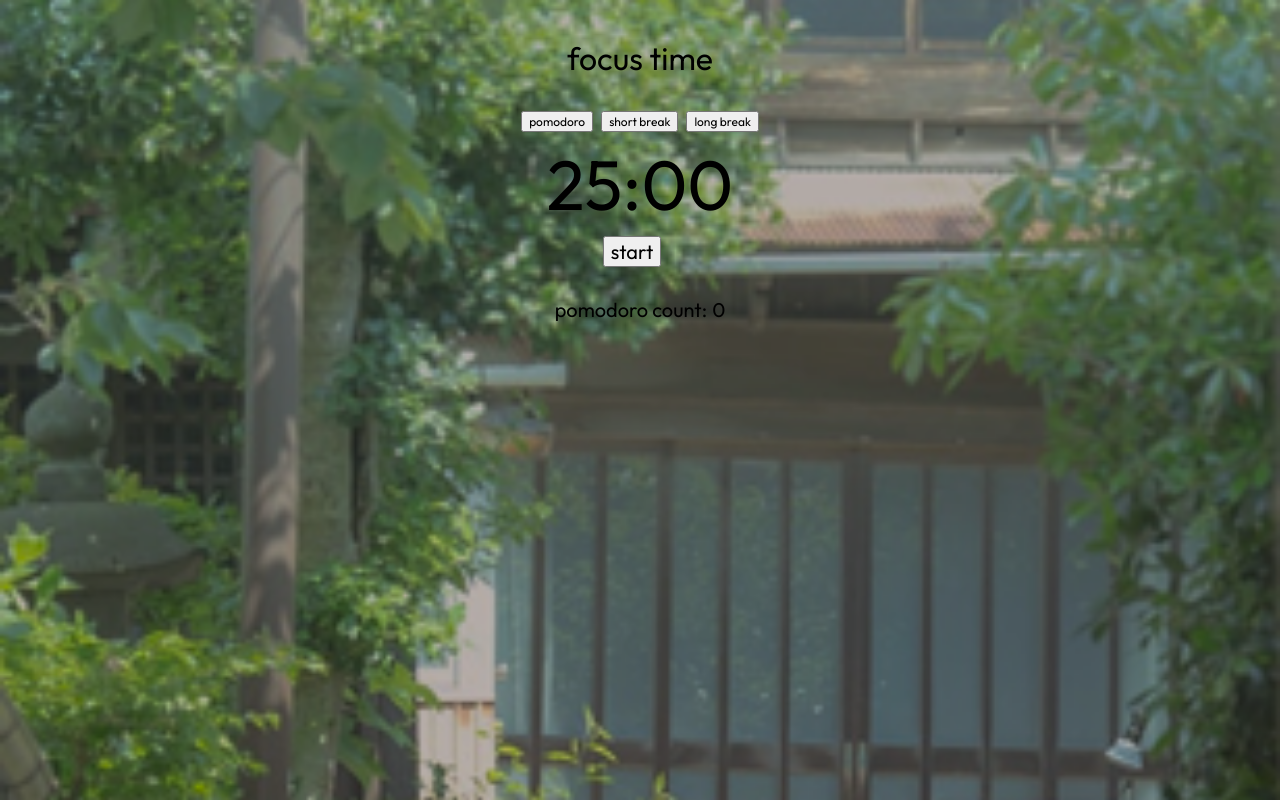
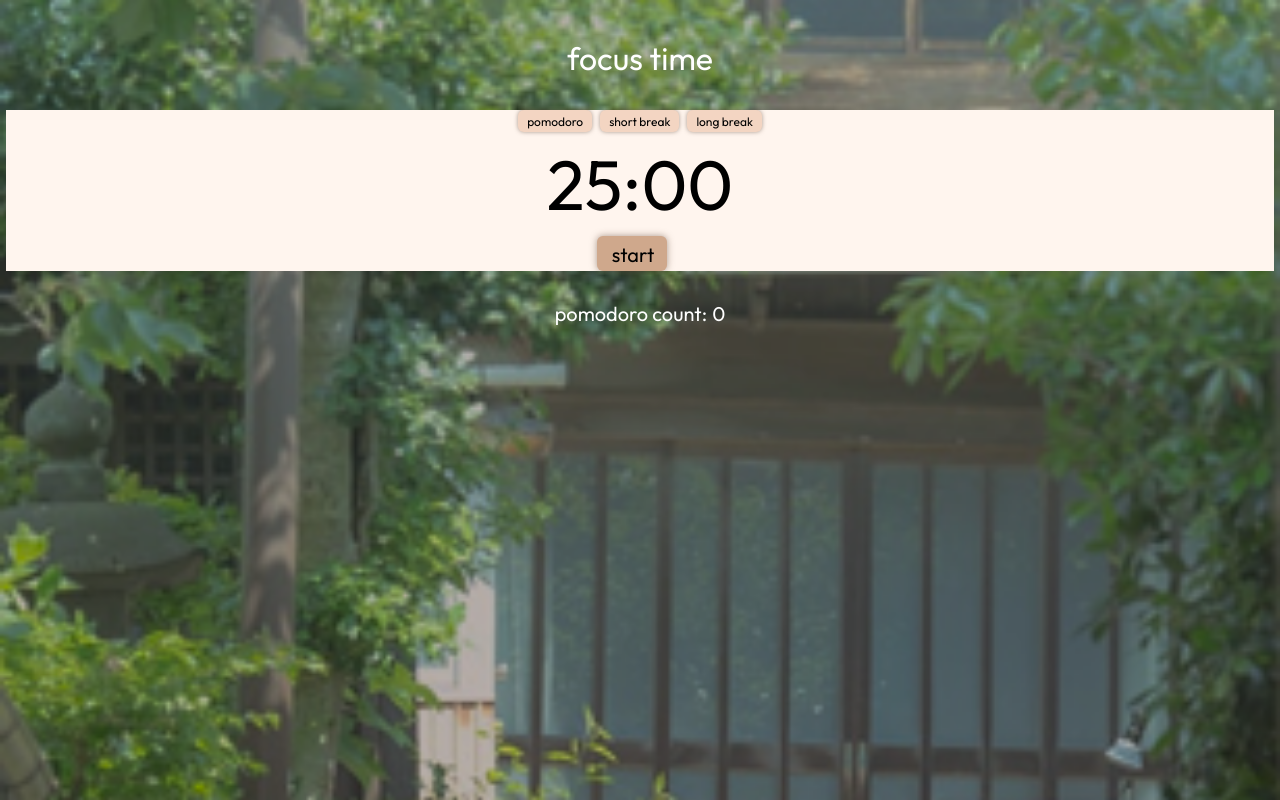
Before and after one commit to vnavirr/pomodoro, a website: page index.html in a window 1280 px wide. Drawn offline with Linux system fonts and the light colour scheme.

Commit message:
Style buttons

```diff
--- a/index.html
+++ b/index.html
@@ -15,28 +15,28 @@
     <div class="app">
 
         <!-- app title -->
-        <div class="title">
+        <div class="title-container">
             <p>focus time</p>
         </div>
 
         <!-- contents -->
-        <div class="contents">
+        <div class="contents-container">
 
             <!-- type btns -->
-            <div class="type-btns">
+            <div class="type-btns-container">
                 <!-- pomodoro btn -->
                 <div class="pomodoro">
-                    <button id="pomodoroBtn">pomodoro</button>
+                    <button class="type-btn" id="pomodoroBtn">pomodoro</button>
                 </div>
 
                 <!-- short break btn -->
                 <div class="short-break">
-                    <button id="shortBreakBtn">short break</button>
+                    <button class="type-btn" id="shortBreakBtn">short break</button>
                 </div>
 
                 <!-- long break btn -->
                 <div class="long-break">
-                    <button id="longBreakBtn">long break</button>
+                    <button class="type-btn" id="longBreakBtn">long break</button>
                 </div>
 
             </div>
@@ -47,21 +47,21 @@
             </div>
 
             <!-- state btns -->
-            <div class="state-btns">
+            <div class="state-btns-containter">
 
                 <!-- start btn -->
                 <div class="start-btn">
-                    <button id="startBtn">start</button>
+                    <button class="state-btn" id="startBtn">start</button>
                 </div>
 
                 <!-- pause btn -->
                 <div class="pause-btn">
-                    <button id="pauseBtn">pause</button>
+                    <button class="state-btn" id="pauseBtn">pause</button>
                 </div>
 
                 <!-- reset btn -->
                 <div class="reset-btn">
-                    <button id="resetBtn">reset</button>
+                    <button class="state-btn" id="resetBtn">reset</button>
                 </div>
 
             </div>
@@ -69,7 +69,7 @@
         </div>
 
         <!-- pomodoro count -->
-        <div class="pomodoro-count">
+        <div class="pomodoro-count-container">
             <p>pomodoro count: </p>
             <p id="pomodoroCount">0</p>
         </div>
--- a/styles.css
+++ b/styles.css
@@ -16,11 +16,13 @@ body {
   background-size: cover;
   background-position: center;
 
+  color: white;
+  font-family: 'Outfit', serif;
+
 }
 
 .app {
   padding: 6px;
-  font-family: 'Outfit', serif;
 }
 
 
@@ -31,61 +33,78 @@ select {
   -webkit-app-region: no-drag;
   cursor: pointer;
   font-family: 'Outfit', serif;
-  font-size: 12px;
 }
 
 
-.title {
+.title-container {
     text-align: center;
     font-size: 32px;
 }
 
-.contents {
+.contents-container {
     display: flex;
     flex-direction: column;
+    justify-content: center;
+    align-items: center;
     gap: 8px;
     margin: 20px 0px 0px 0px;
+    background: #FFF5EE;
 }
 
-.type-btns {
+.type-btns-container {
     display: flex;
     flex-direction: row;
     justify-content: center;
     gap: 8px;
 }
 
+.type-btn {
+    background: #F3D5C2;
+    font-size: 12px;
+    padding: 4px 9px 3px 9px;
+    border: none;
+    border-radius: 6px;
+    box-shadow: 0 0 4px 0 rgba(85, 61, 44, 0.50);
+}
+
+
 .timer {
     display: flex;
     justify-content: center;
     font-size: 70px;
+    color: black;
 }
 
 #timerText {
     margin: 0px;
 }
 
-.state-btns {
+.state-btns-containter {
     display: flex;
     flex-direction: row;
     justify-content: center;
     gap: 8px;
 }
 
-#startBtn {
+.state-btn {
     font-size: 20px;
+    background: #CFA88C;
+    border: none;
+    border-radius: 6px;
+    box-shadow: 0 0 7px 0 rgba(85, 61, 44, 0.50);
+    padding: 6px 13px 4px 15px;
 }
+
 
 #pauseBtn {
     display: none;
-    font-size: 20px;
 }
 
 #resetBtn {
     display: none;
-    font-size: 20px;
 }
 
-.pomodoro-count {
+.pomodoro-count-container {
     display: flex;
     justify-content: center;
     gap: 5px;
```
